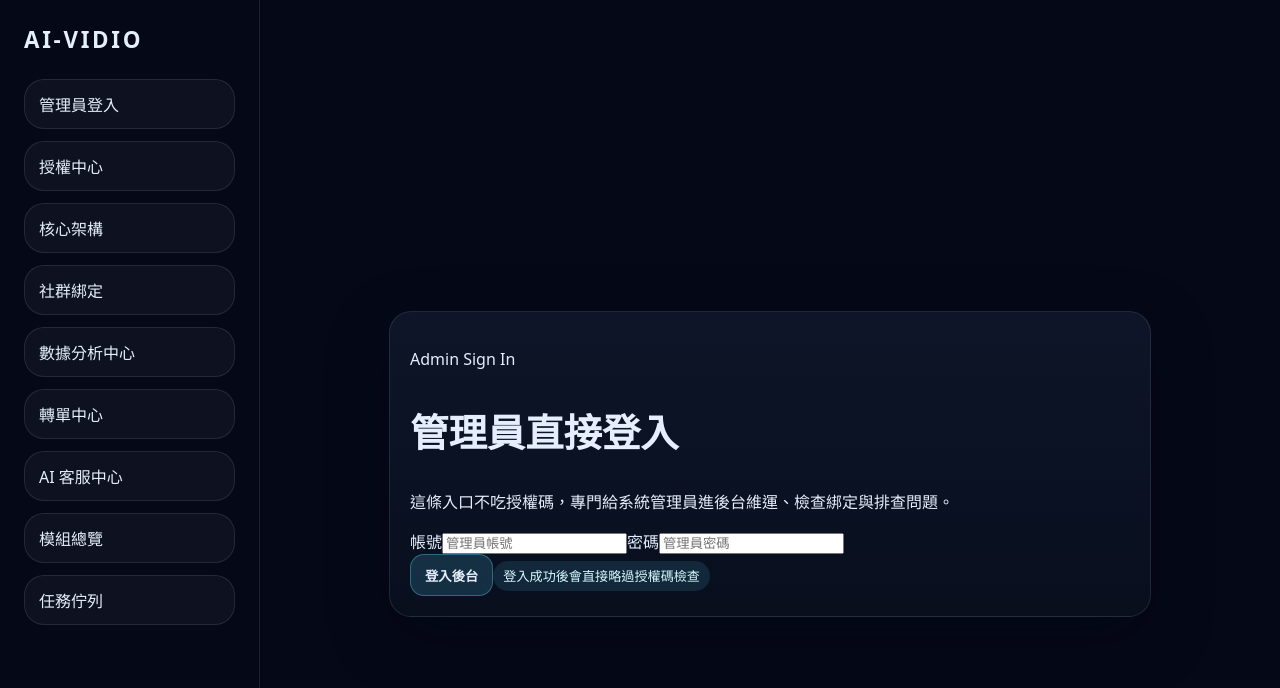
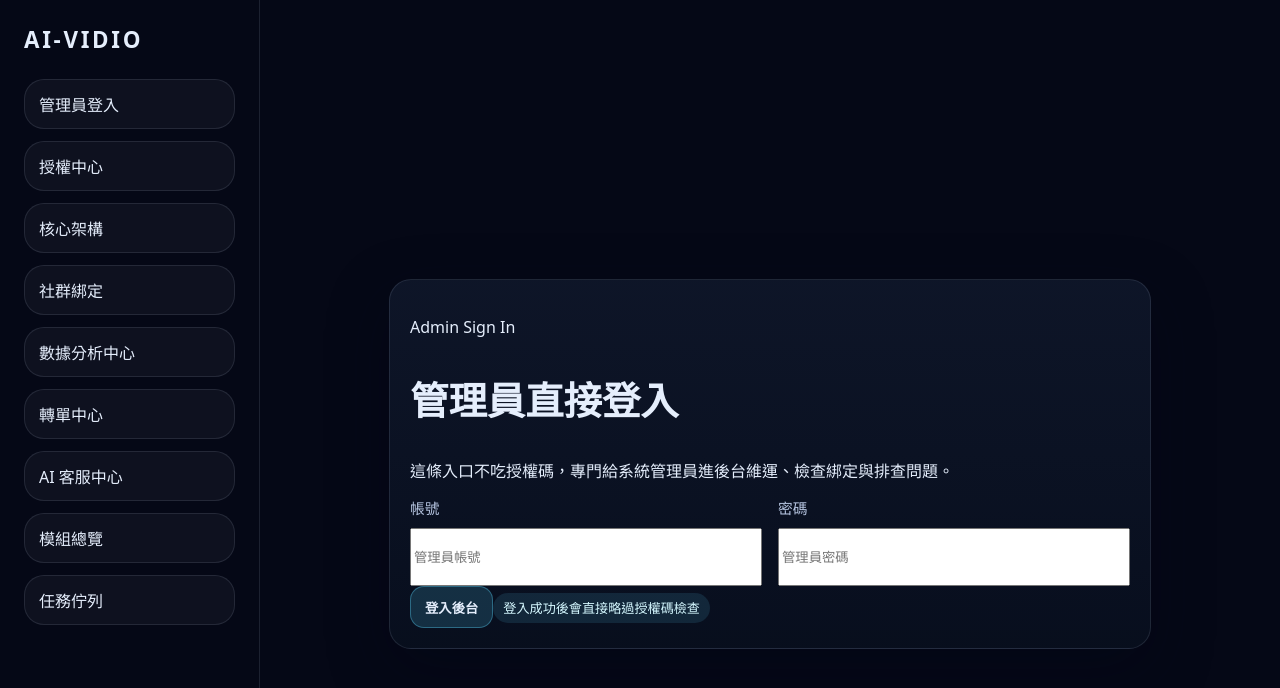
Before and after one commit to zzzzzzz698547/AI_Video, a Next.js app in the folder apps/admin-dashboard/: page /login in a window 1280 px wide. Shown: the top 688 px of the page. Built offline with nearby package versions, Linux system fonts and the light colour scheme.

Commit message:
Fix admin dashboard login form layout

```diff
--- a/apps/admin-dashboard/app/globals.css
+++ b/apps/admin-dashboard/app/globals.css
@@ -20,6 +20,37 @@ body {
 
 .license-panel .panel-title {
   font-size: clamp(1.8rem, 3vw, 2.5rem);
+}
+
+.admin-login-form {
+  gap: 18px;
+}
+
+.admin-login-grid {
+  display: grid;
+  grid-template-columns: repeat(2, minmax(0, 1fr));
+  gap: 16px;
+}
+
+.admin-login-field {
+  display: grid;
+  gap: 10px;
+  align-content: start;
+}
+
+.admin-login-label {
+  display: block;
+  color: #b7c6e2;
+  font-size: 0.92rem;
+  line-height: 1.4;
+}
+
+.admin-login-input {
+  min-height: 52px;
+}
+
+.admin-login-toolbar {
+  justify-content: flex-start;
 }
 
 a {
@@ -834,6 +865,10 @@ a {
 }
 
 @media (max-width: 900px) {
+  .admin-login-grid {
+    grid-template-columns: 1fr;
+  }
+
   .admin-session-bar {
     flex-direction: column;
     align-items: flex-start;
--- a/apps/admin-dashboard/app/login/page.tsx
+++ b/apps/admin-dashboard/app/login/page.tsx
@@ -154,12 +154,12 @@ export default function AdminLoginPage() {
           {verifying ? (
             <div className="form-alert success">正在確認管理員登入憑證，稍後自動帶你進後台。</div>
           ) : (
-            <form className="stack" onSubmit={handleSubmit}>
-              <div className="form-grid">
-                <label className="field">
-                  <span className="label">帳號</span>
+            <form className="stack admin-login-form" onSubmit={handleSubmit}>
+              <div className="admin-login-grid">
+                <label className="admin-login-field">
+                  <span className="admin-login-label">帳號</span>
                   <input
-                    className="input"
+                    className="input admin-login-input"
                     value={form.username}
                     onChange={(event) => setForm((current) => ({ ...current, username: event.target.value }))}
                     placeholder="管理員帳號"
@@ -168,10 +168,10 @@ export default function AdminLoginPage() {
                   />
                 </label>
 
-                <label className="field">
-                  <span className="label">密碼</span>
+                <label className="admin-login-field">
+                  <span className="admin-login-label">密碼</span>
                   <input
-                    className="input"
+                    className="input admin-login-input"
                     type="password"
                     value={form.password}
                     onChange={(event) => setForm((current) => ({ ...current, password: event.target.value }))}
@@ -182,7 +182,7 @@ export default function AdminLoginPage() {
                 </label>
               </div>
 
-              <div className="toolbar">
+              <div className="toolbar admin-login-toolbar">
                 <button className="action-button primary" type="submit" disabled={loading}>
                   {loading ? "登入中..." : "登入後台"}
                 </button>
```
